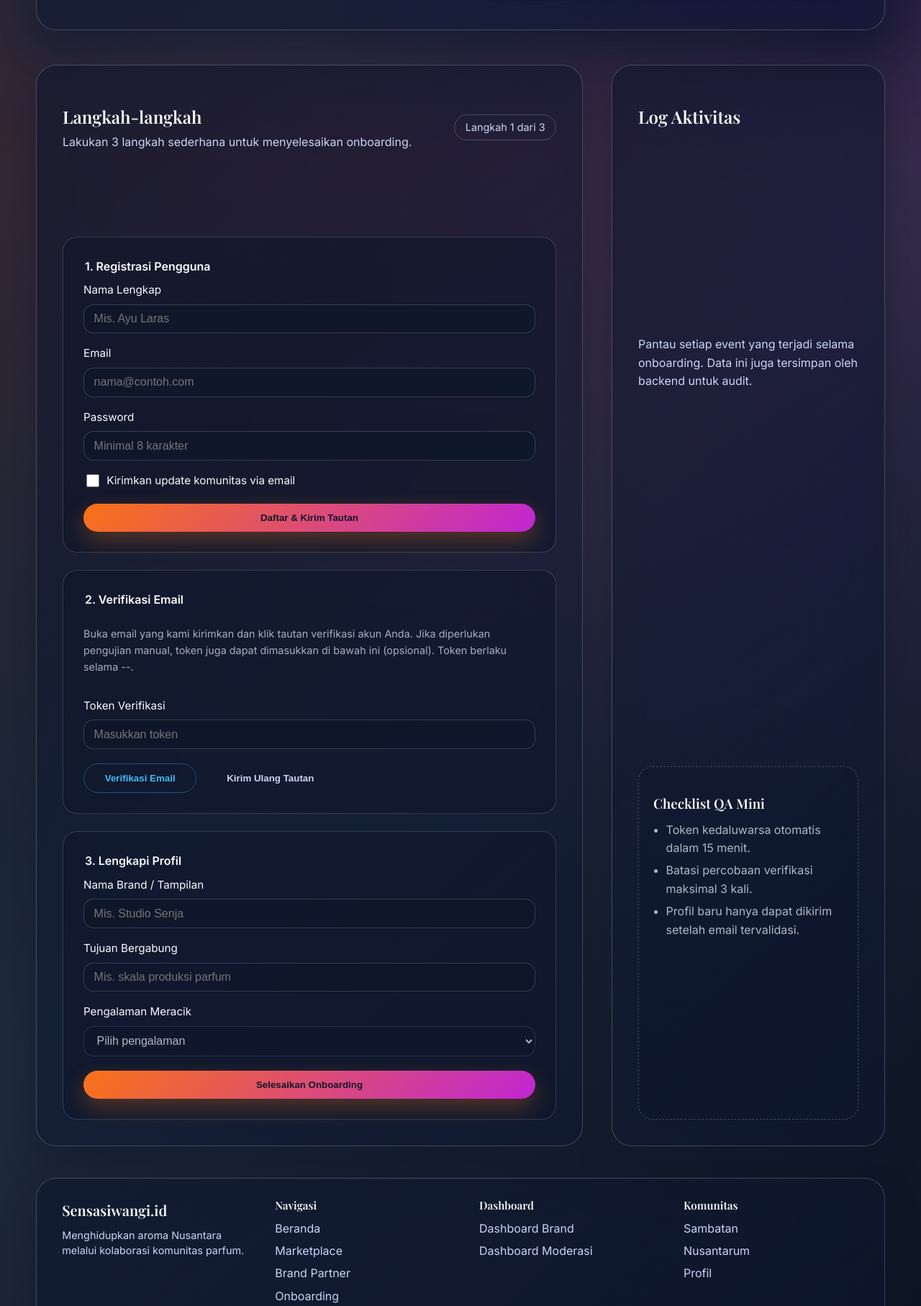
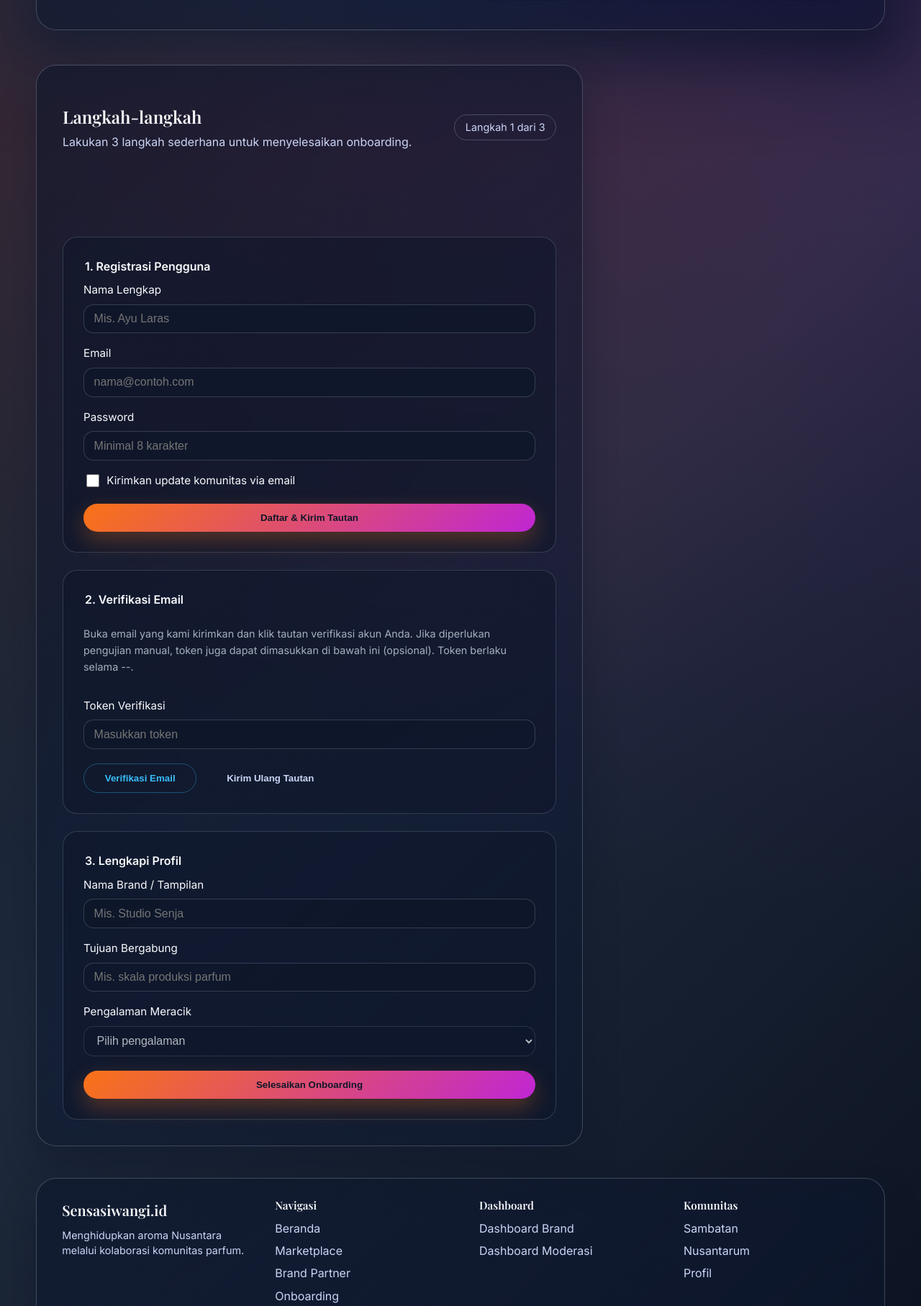
Before and after one commit to beriman/Codexswi, a FastAPI app: page /onboarding in a window 1280 px wide. Shown: the part 713-2528 px from the top of the page at 72% size. Run offline with FastAPI, Linux system fonts and the light colour scheme; some libraries are stand-ins or nearby versions.

Commit message:
Remove onboarding activity log panel

```diff
--- a/src/app/web/templates/onboarding.html
+++ b/src/app/web/templates/onboarding.html
@@ -109,20 +109,7 @@
     </div>
   </div>
 
-  <aside class="onboarding-sidebar glass-surface">
-    <h2>Log Aktivitas</h2>
-    <p>Pantau setiap event yang terjadi selama onboarding. Data ini juga tersimpan oleh backend untuk audit.</p>
-    <ul id="onboarding-events" class="event-log"></ul>
 
-    <div class="qa-notes">
-      <h3>Checklist QA Mini</h3>
-      <ul>
-        <li>Token kedaluwarsa otomatis dalam 15 menit.</li>
-        <li>Batasi percobaan verifikasi maksimal 3 kali.</li>
-        <li>Profil baru hanya dapat dikirim setelah email tervalidasi.</li>
-      </ul>
-    </div>
-  </aside>
 </section>
 
 <script>
@@ -137,7 +124,6 @@
   const progressFill = document.querySelector("[data-progress-fill]");
   const statusLabel = document.querySelector("[data-status-label]");
   const stepElements = document.querySelectorAll("[data-progress-step]");
-  const eventList = document.getElementById("onboarding-events");
 
   const registrationForm = document.getElementById("registration-form");
   const verificationForm = document.getElementById("verification-form");
@@ -212,28 +198,6 @@
     state.countdownTimer = setInterval(tick, 1000);
   }
 
-  function renderEvents(events) {
-    eventList.innerHTML = "";
-    events.forEach((event) => {
-      const item = document.createElement("li");
-      const time = new Date(event.timestamp).toLocaleTimeString("id-ID", {
-        hour: "2-digit",
-        minute: "2-digit",
-        second: "2-digit",
-      });
-      item.innerHTML = `<span class="event-time">${time}</span><span class="event-name">${event.event}</span>`;
-      eventList.appendChild(item);
-    });
-  }
-
-  async function fetchEvents() {
-    if (!state.onboardingId) return;
-    const response = await fetch(`/api/onboarding/events/${state.onboardingId}`);
-    if (!response.ok) return;
-    const data = await response.json();
-    renderEvents(data.events);
-  }
-
   async function handleRegister(event) {
     event.preventDefault();
     const formData = new FormData(registrationForm);
@@ -264,7 +228,6 @@
     debugTokenEl.textContent = `Token verifikasi (QA): ${state.verificationToken}`;
     debugTokenEl.hidden = !state.verificationToken;
     setFeedback("Registrasi berhasil. Tautan verifikasi telah dikirim ke email Anda.", "success");
-    await fetchEvents();
   }
 
   async function handleVerification(event) {
@@ -284,7 +247,6 @@
     const data = await response.json().catch(() => ({}));
     if (!response.ok) {
       setFeedback(data.detail || "Token tidak valid", "danger");
-      await fetchEvents();
       return;
     }
 
@@ -293,7 +255,6 @@
     refreshCountdown(data.progress.verification.expires_at);
     verificationForm.reset();
     setFeedback("Email berhasil diverifikasi.", "success");
-    await fetchEvents();
   }
 
   async function handleResend() {
@@ -316,7 +277,6 @@
     debugTokenEl.hidden = !state.verificationToken;
     verificationForm.reset();
     setFeedback("Tautan verifikasi baru dikirim. Cek email Anda.", "success");
-    await fetchEvents();
   }
 
   async function handleProfile(event) {
@@ -348,7 +308,6 @@
     syncForms();
     setFeedback("Profil berhasil disimpan. Onboarding selesai!", "success");
     profileForm.reset();
-    await fetchEvents();
   }
 
   registrationForm.addEventListener("submit", handleRegister);
```
